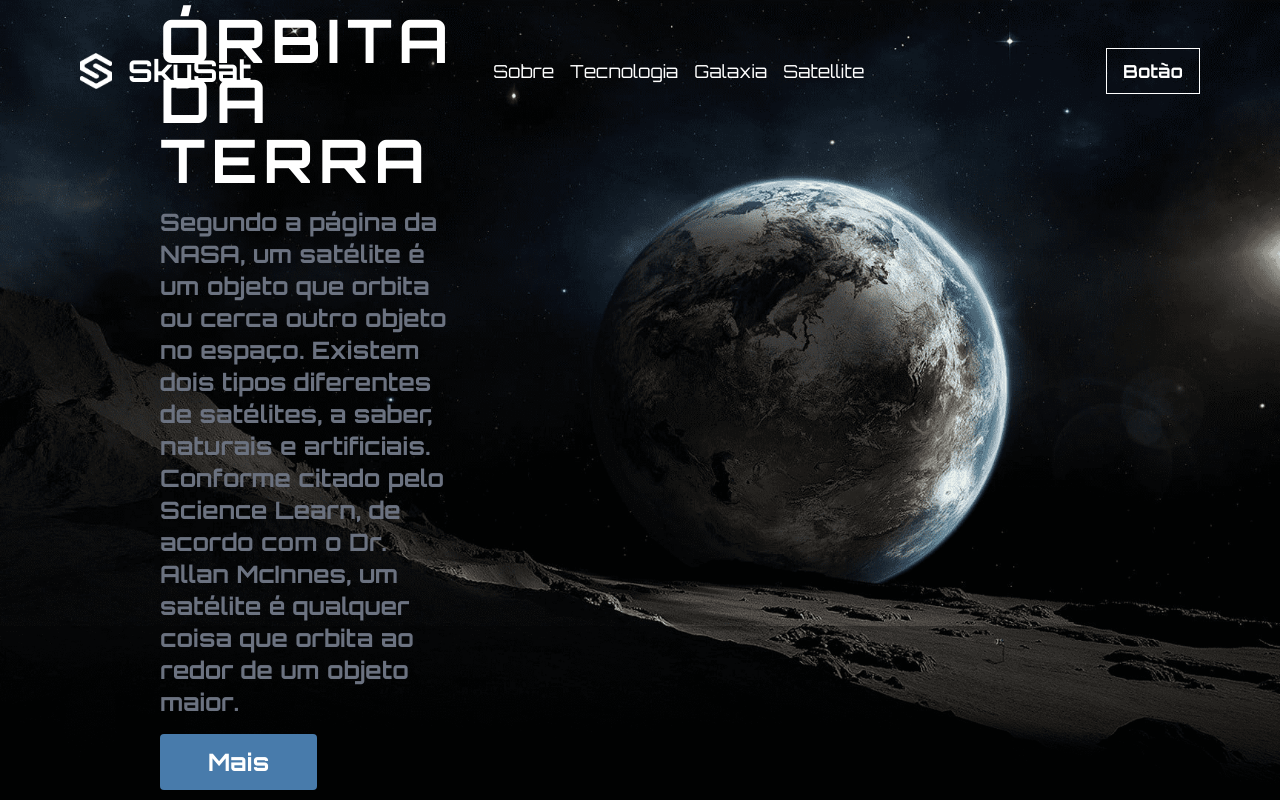
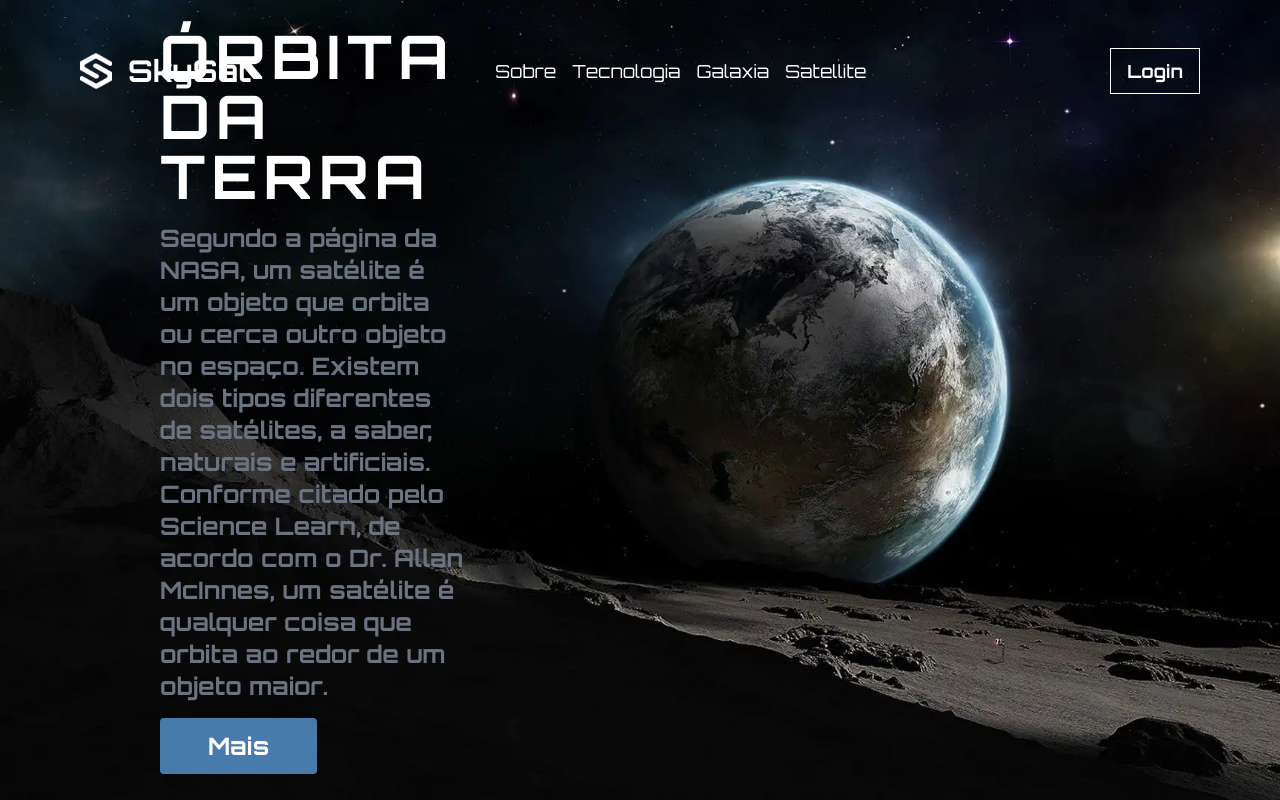
Before and after one commit to VictorBravim/SkySat, a Next.js app: page / in a window 1280 px wide. Shown: the top 800 px of the page. Built offline with nearby package versions, Linux system fonts and the light colour scheme.

Commit message:
Mudança

```diff
--- a/src/components/Hero.tsx
+++ b/src/components/Hero.tsx
@@ -7,7 +7,7 @@ export default function Hero() {
             <div className="relative z-10 text-white w-full lg:w-1/3">
                 <div className="text-left mb-4">
                     <h1 className="text-4xl md:text-6xl font-bold mb-4" style={{ letterSpacing: '0.1em' }}>ÓRBITA DA TERRA</h1>
-                    <p className="text-sm md:text-2xl text-gray-500 font-bold mb-4 pr-0 lg:pr-24">Segundo a página da NASA, um satélite é um objeto que orbita ou cerca outro objeto no espaço. Existem dois tipos diferentes de satélites, a saber, naturais e artificiais. Conforme citado pelo Science Learn, de acordo com o Dr. Allan McInnes, um satélite é qualquer coisa que orbita ao redor de um objeto maior.</p>
+                    <p className="text-sm md:text-2xl text-gray-500 font-bold mb-4 pr-0 lg:pr-20">Segundo a página da NASA, um satélite é um objeto que orbita ou cerca outro objeto no espaço. Existem dois tipos diferentes de satélites, a saber, naturais e artificiais. Conforme citado pelo Science Learn, de acordo com o Dr. Allan McInnes, um satélite é qualquer coisa que orbita ao redor de um objeto maior.</p>
                 </div>
                 <button className="bg-blue-custom-2 text-white text-2xl font-bold py-3 px-12 rounded">
                     Mais
--- a/src/components/Nav.tsx
+++ b/src/components/Nav.tsx
@@ -17,7 +17,7 @@ export default function Nav() {
                     <a className="text-white text-base md:text-lg">Satellite</a>
                 </div>
                 <button className="bg-none border border-white text-white text-base md:text-lg font-bold py-2 px-4 mt-4 md:mt-0 mr-0 lg:mr-8">
-                    Botão
+                    Login
                 </button>
             </div>
         </nav>
```
Also changed, not shown: public/bg.webp.
